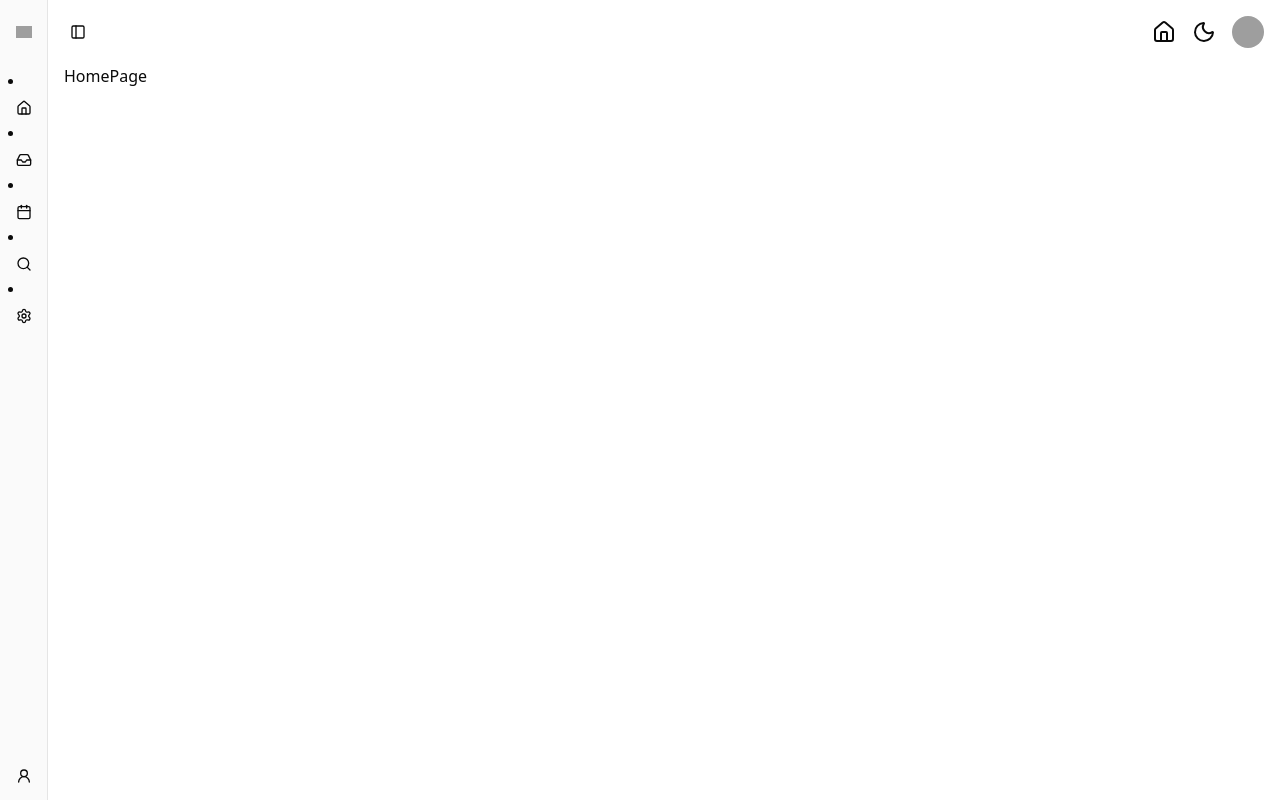
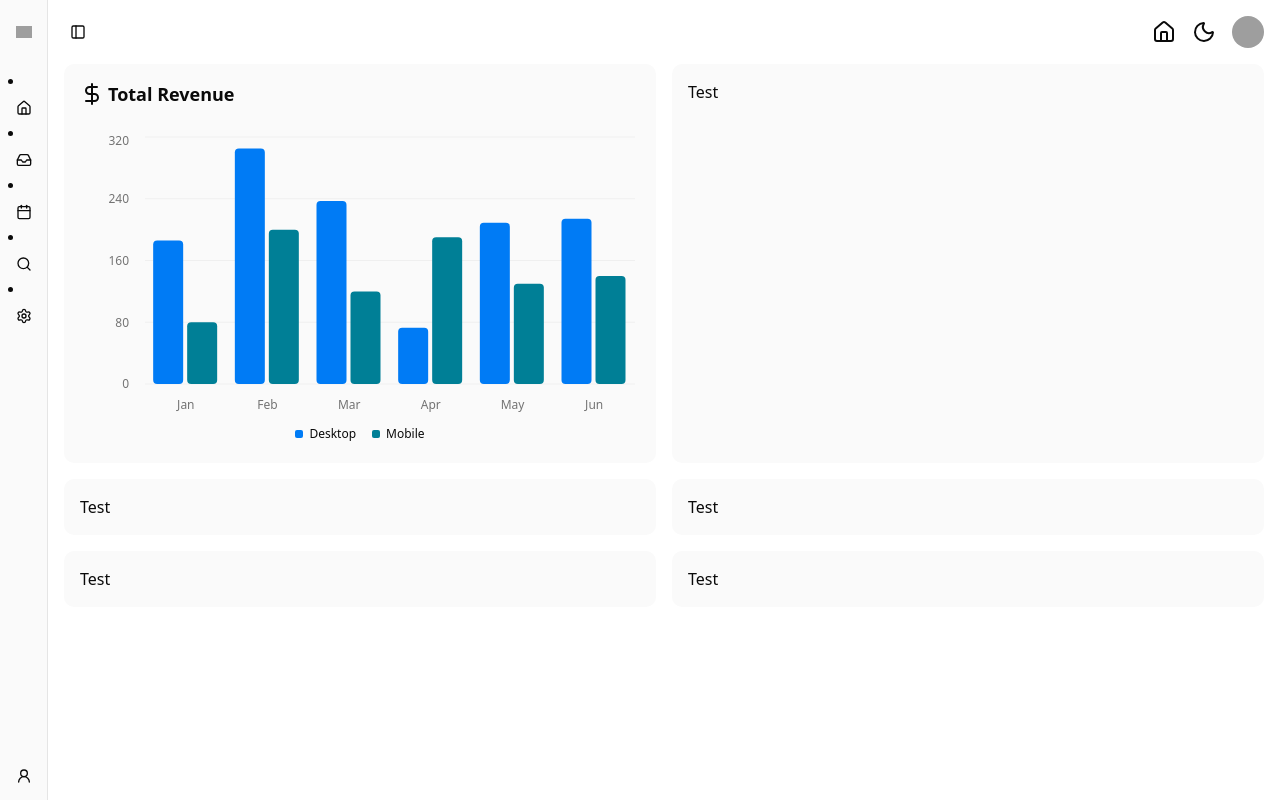
Before and after one commit to iAhmedAbbas7/Admin-Dashboard, a Next.js app: page / in a window 1280 px wide. Built offline with nearby package versions, Linux system fonts and the light colour scheme; no server answers; grey boxes are pictures that could not be loaded.

Commit message:
Updated the Application HomePage by Integrating the Testing Layout along with a Bar Chart Component

```diff
--- a/app/page.tsx
+++ b/app/page.tsx
@@ -1,9 +1,24 @@
+// <== IMPORTS ==>
+import AppBarChart from "@/components/chart/AppBarChart";
+
 // <== HOMEPAGE COMPONENT ==>
 const HomePage = () => {
   // RETURNING THE HOMEPAGE CONTENT
   return (
     // MAIN CONTAINER
-    <div>HomePage</div>
+    <div className="grid grid-cols-1 lg:grid-cols-2 2xl:grid-cols-4 gap-4">
+      {/* APP BAR CHART */}
+      <div className="bg-primary-foreground p-4 rounded-lg lg:col-span-2 xl:col-span-1 2xl:col-span-2">
+        <AppBarChart />
+      </div>
+      <div className="bg-primary-foreground p-4 rounded-lg">Test</div>
+      <div className="bg-primary-foreground p-4 rounded-lg">Test</div>
+      <div className="bg-primary-foreground p-4 rounded-lg">Test</div>
+      <div className="bg-primary-foreground p-4 rounded-lg lg:col-span-2 xl:col-span-1 2xl:col-span-2">
+        Test
+      </div>
+      <div className="bg-primary-foreground p-4 rounded-lg">Test</div>
+    </div>
   );
 };
 
```
